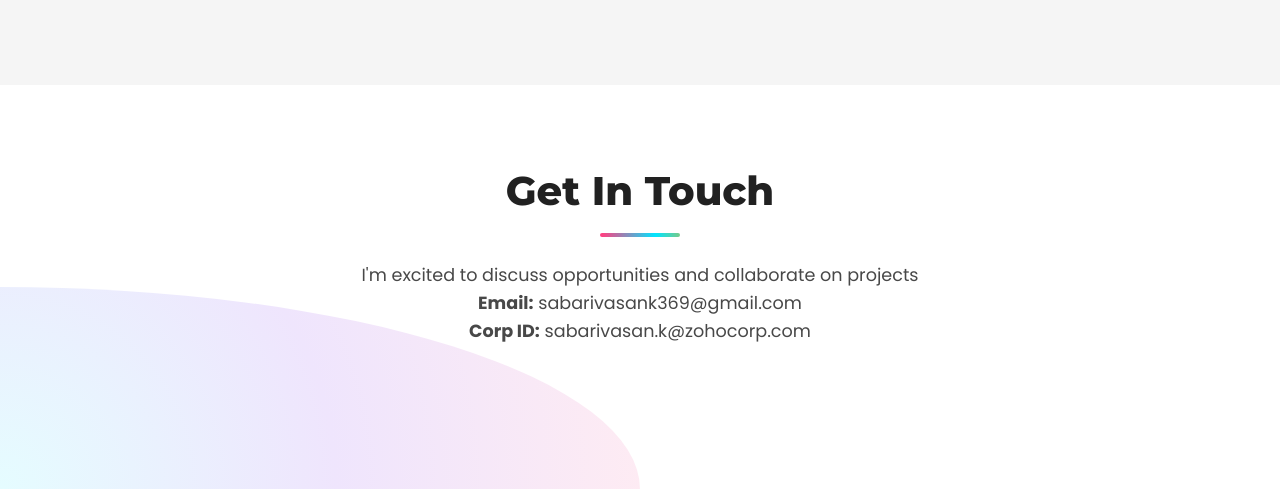
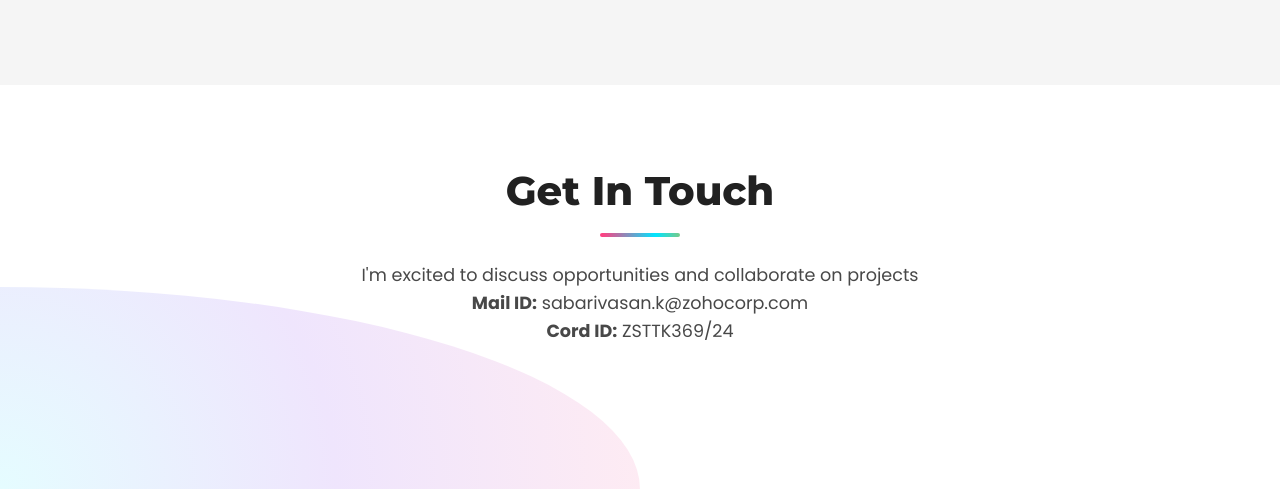
Before and after one commit to Sabari369/Portfolio, a plain HTML site: page index.html in a window 1280 px wide. Shown: the part 4538-5027 px from the top of the page. Drawn offline with nearby package versions, Linux system fonts and the light colour scheme.

Commit message:
Portfolio

```diff
--- a/index.html
+++ b/index.html
@@ -538,8 +538,8 @@
                 <h2>Get In Touch</h2>
                 <div class="separator"></div>
                 <p>I'm excited to discuss opportunities and collaborate on projects</p>
-                <p><strong>Email:</strong> sabarivasank369@gmail.com</p>
-                <p><strong>Corp ID:</strong> sabarivasan.k@zohocorp.com</p>
+                <p><strong>Mail ID:</strong> sabarivasan.k@zohocorp.com</p>
+                <p><strong>Cord ID:</strong> ZSTTK369/24</p>
             </div>
 
         </div>
```
